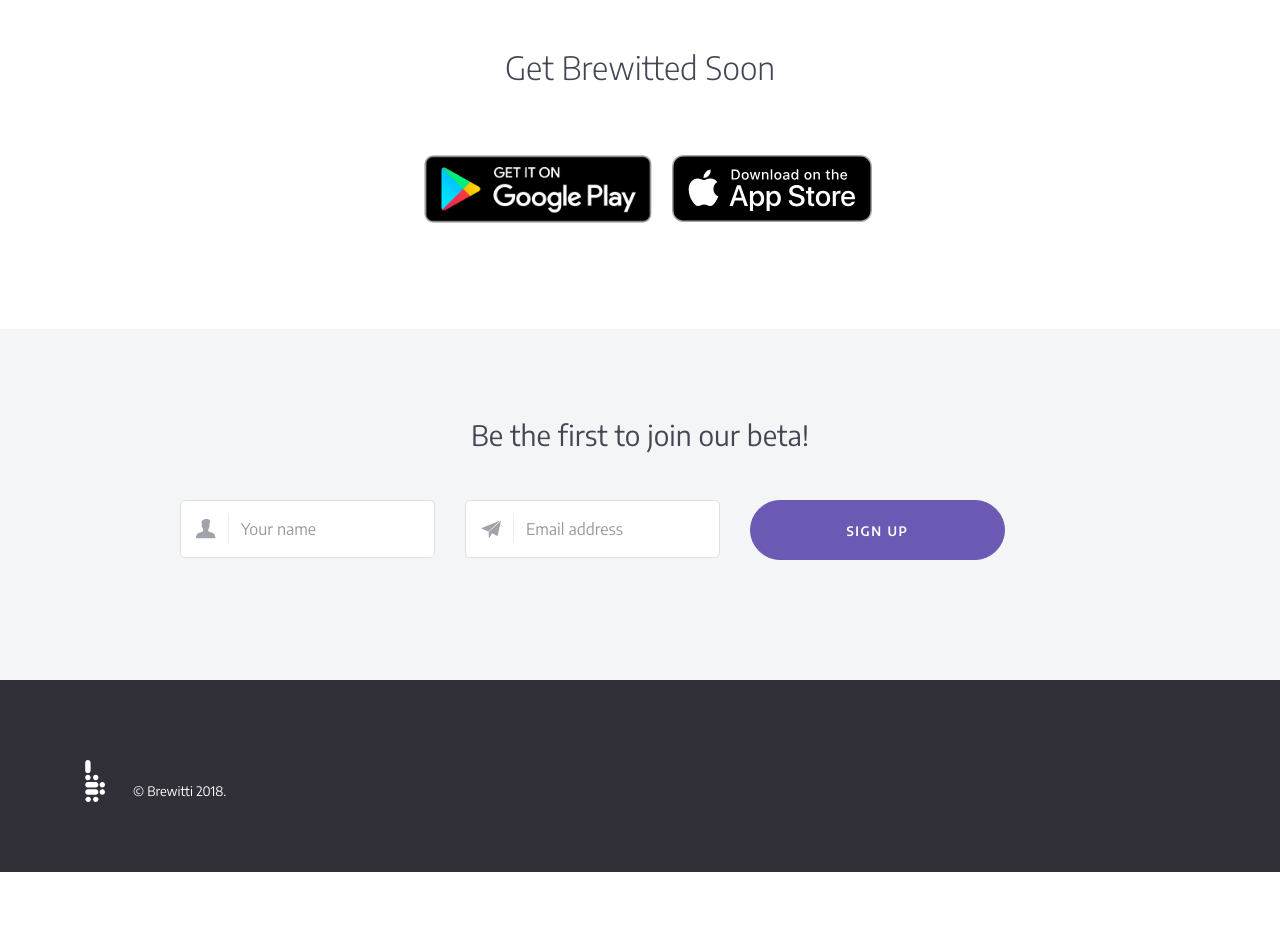
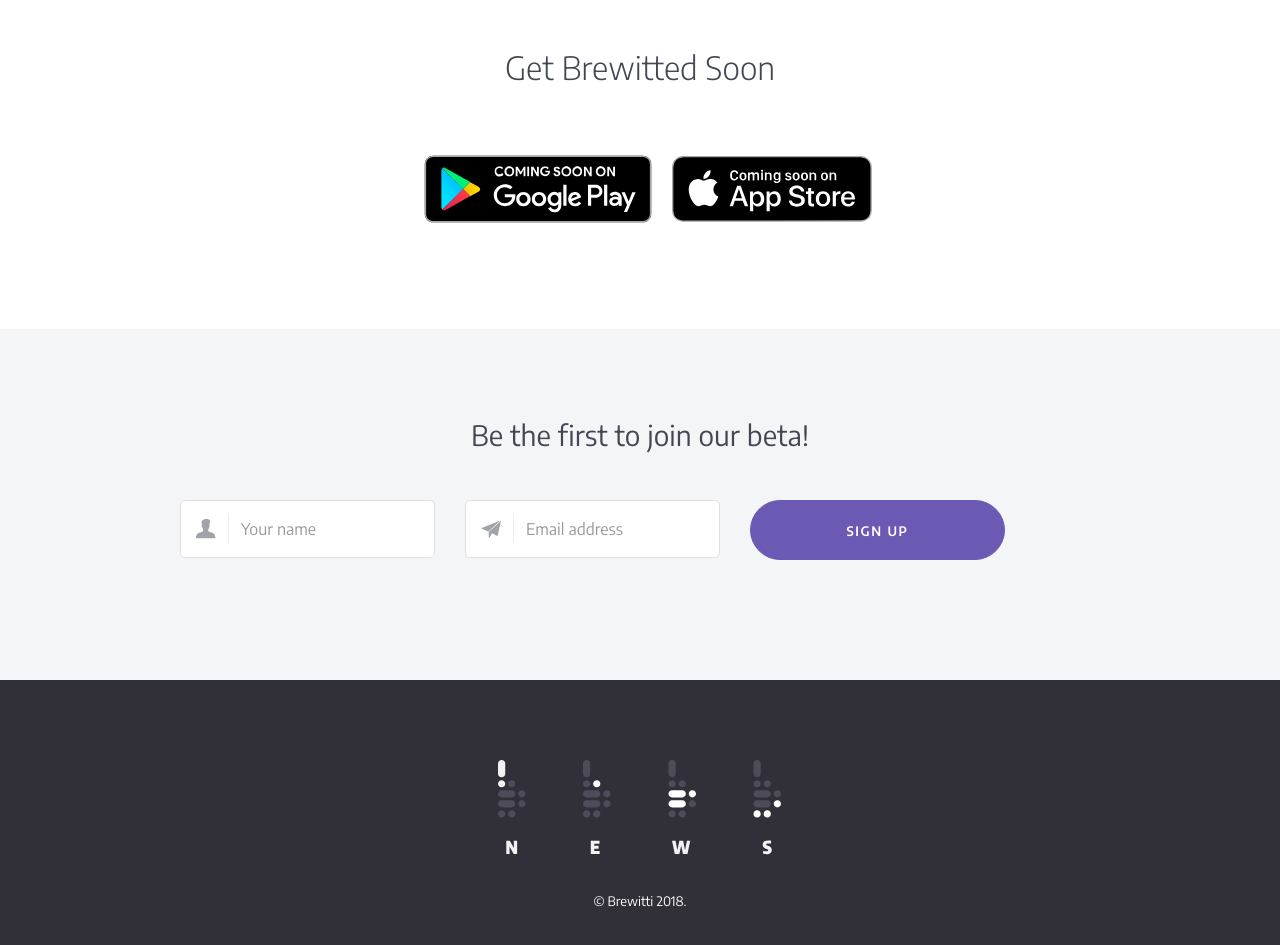
Before and after one commit to shouby/brewitti-landing, a website: page index.html in a window 1280 px wide. Shown: the part 3100-4045 px from the top of the page. Before the commit the page ends 3972 px from the top, so only its background shows below. Drawn offline with nearby package versions, Linux system fonts and the light colour scheme; files whose address does not match are found by name.

Commit message:
updated images for stores and add footer

```diff
--- a/index.html
+++ b/index.html
@@ -223,8 +223,8 @@
     	<div class="container">
     		<h2 class="text-xs-center m-b-3">Get Brewitted Soon</h2>
     		<div class="text-xs-center">
-    			<img src="img/google-play-badge.png" style="width: 260px;">
-    			<img src="img/appstore-badge.svg" style="width: 200px;">
+    			<img src="img/google-play-badge.svg" style="width: 260px;">
+    			<img src="img/app_store_badge.svg" style="width: 200px;">
     		</div>
     	</div>
     </section>
@@ -267,10 +267,10 @@
     <footer class="section-footer bg-inverse" role="contentinfo">
       <div class="container">
         <div class="row">
-          <div class="col-md-6 col-lg-5">
+          <div class="text-xs-center">
             <div class="media">
-              <div class="media-left">
-                <img src="img/logo-mark-white.svg" style="width: 20px;">
+              <div style="margin-bottom: 2em">
+                <img src="img/construct.svg" style="width: 300px">
               </div>
               <small class="media-body media-bottom">
                 &copy; Brewitti 2018. <br>
```
Also changed, not shown: img/app_store_badge.svg (added), img/appstore-badge.svg (deleted), img/construct.svg (added), img/google-play-badge.png (deleted), img/google-play-badge.svg (added).
